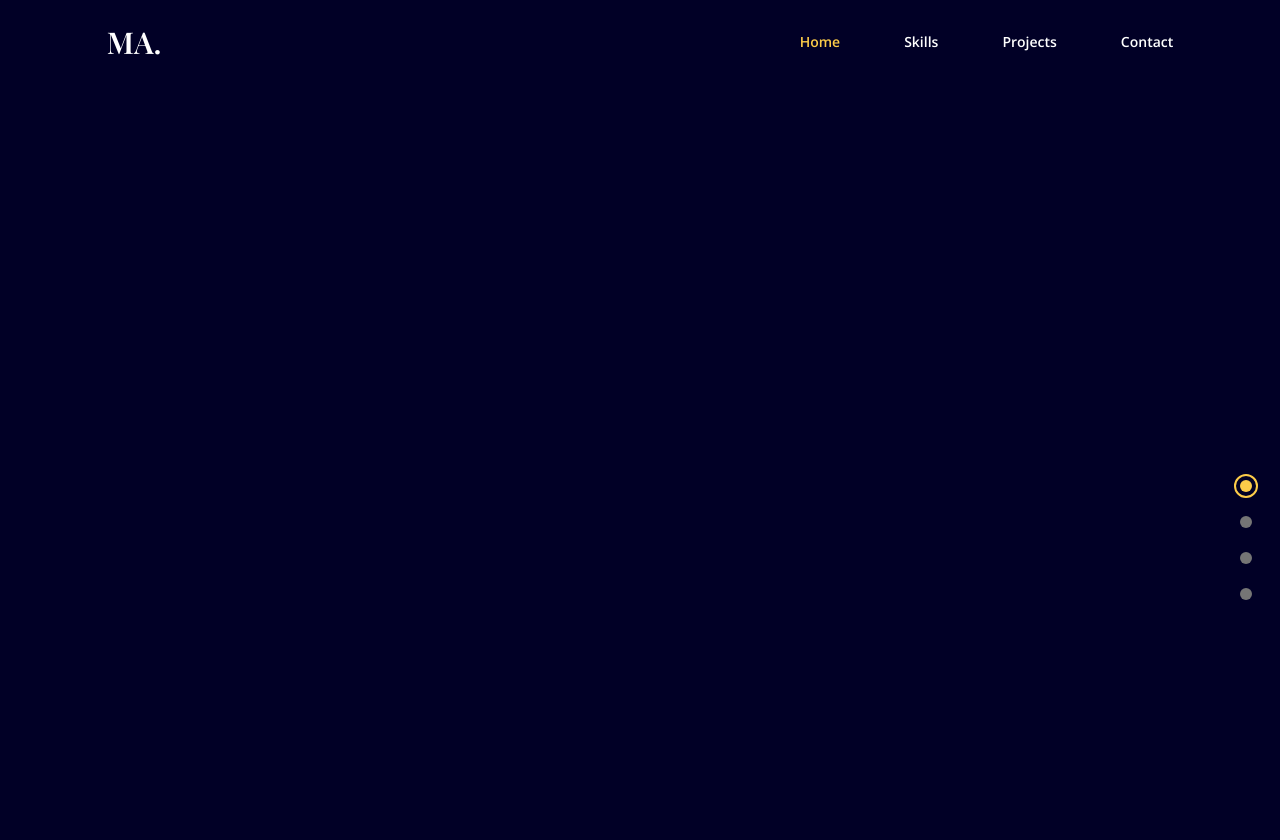
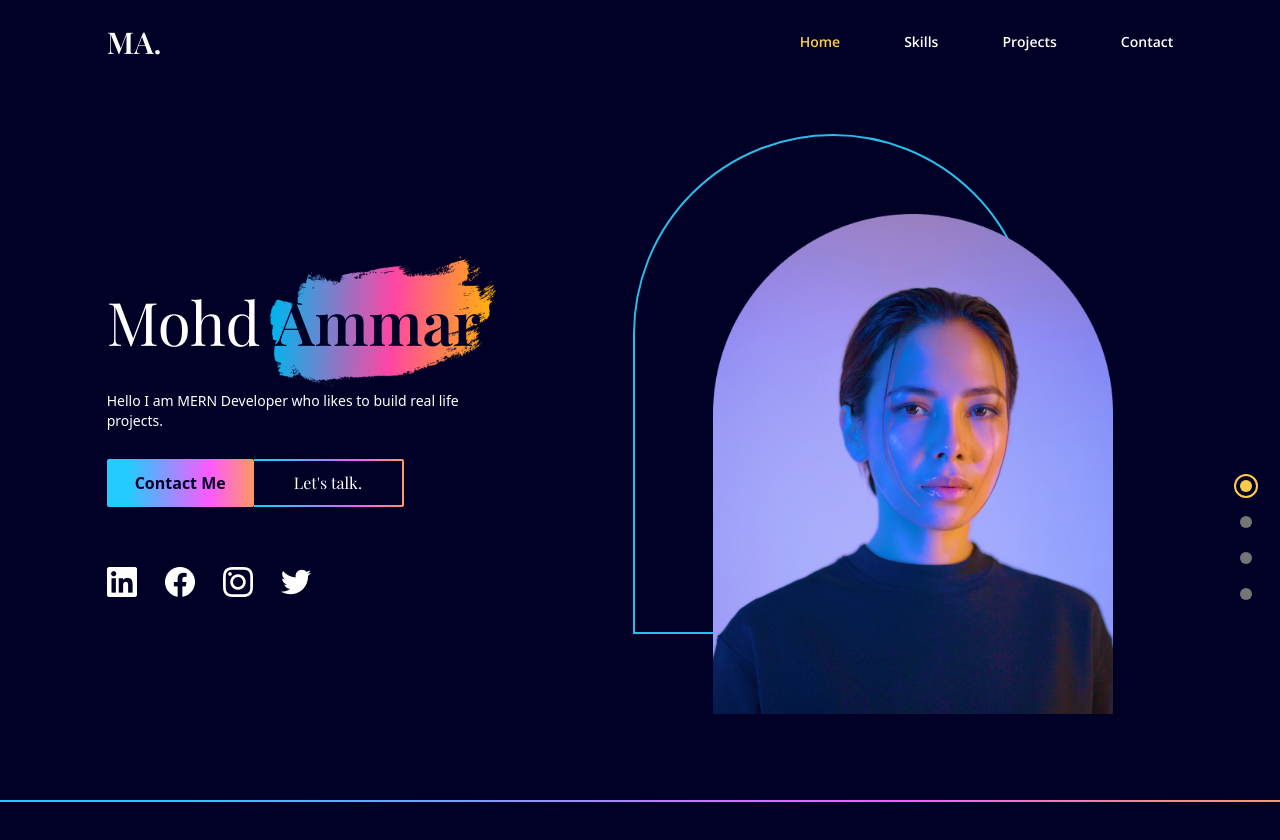
Before and after one commit to ammarkhan575/My-Portfolio, a React (Create React App) app: page / in a window 1280 px wide. Shown: the top 840 px of the page. Before the commit the page ends 800 px from the top, so only its background shows below. Built offline with nearby package versions, Linux system fonts and the light colour scheme.

Commit message:
completed Landing Page and LineGradient

```diff
--- a/src/App.js
+++ b/src/App.js
@@ -2,7 +2,9 @@
 import useMediaQuery from "./hooks/useMediaQuery";
 import Navbar from "./scenes/Navbar";
 import DotGroup from "./scenes/DotGroup";
-import Landing from "./scenes/Landing"
+import Landing from "./scenes/Landing";
+import LineGradient from './components/LineGradient';
+import MySkills from "./scenes/MySkills";
 
 function App() {
   const [isTopOfPage, setIsTopOfPage] = useState(true);
@@ -40,6 +42,10 @@
         )}
         <Landing setSelectedPage={setSelectedPage}/>
       </div>
+      <LineGradient/>
+      <div className="w-5/6 mx-auto md:h-full">
+        <MySkills/>
+      </div>
     </div>
   );
 }
--- /dev/null
+++ b/src/components/LineGradient.jsx
@@ -0,0 +1,7 @@
+
+
+const LineGradient = ({width="w-full"})=>{
+    return <div className={`h-0.5 ${width} bg-gradient-rainblue`}></div>
+}
+
+export default LineGradient;
--- /dev/null
+++ b/src/components/SocialMediaIcons.jsx
@@ -0,0 +1,47 @@
+import linkedIn from '../assets/linkedin.png';
+import facebook from '../assets/facebook.png';
+import instagram from '../assets/instagram.png';
+import twitter from '../assets/twitter.png';
+const SocialMediaIcons = () => {
+    return (
+        <div className="flex justify-center md:justify-start my-10 gap-7">
+            <a
+                href="https://www.linkedin.com/in/ammarkhan575"
+                target="_blank"
+                rel="noreferrer"
+                className="hover:opacity-50 transition duration-500"
+            >
+                <img src={linkedIn} alt="linkedin" />
+            </a>
+
+            <a
+                href="https://www.facebook.com/ammarkhan575"
+                target="_blank"
+                rel="noreferrer"
+                className="hover:opacity-50 transition duration-500"
+            >
+                <img src={facebook} alt="facebook" />
+            </a>
+
+            <a
+                href="https://www.instagram.com/mohdammar575"
+                target="_blank"
+                rel="noreferrer"
+                className="hover:opacity-50 transition duration-500"
+            >
+                <img src={instagram} alt="instagram" />
+            </a>
+
+            <a
+                href="https://www.x.com/mohdammar575"
+                target="_blank"
+                rel="noreferrer"
+                className="hover:opacity-50 transition duration-500"
+            >
+                <img src={twitter} alt="twitter" />
+            </a>
+        </div>
+    )
+}
+
+export default SocialMediaIcons;
--- a/src/scenes/Landing.jsx
+++ b/src/scenes/Landing.jsx
@@ -1,12 +1,91 @@
 import useMediaQuery from "../hooks/useMediaQuery";
-import {motion} from 'framer-motion'
+import SocialMediaIcons from '../components/SocialMediaIcons';
+import { motion } from 'framer-motion';
 import AnchorLink from "react-anchor-link-smooth-scroll";
+import profile from '../assets/profile-image.png';
 
-const Landing = ()=>{
+const Landing = ({ setSelectedPage }) => {
     const isAboveMediumScreens = useMediaQuery('(min-width:1060px)');
     return (
-        <section id="home" className="md:flex">
+        <section id="home" className="md:flex md:justify-between md:items-center md:h-full gap-16 py-10">
+            {/* IMAGE SECTION*/}
+            <div className="md:order-2 flex justify-center basis-3/5 z-10 mt-16 md:mt-32">
+                {isAboveMediumScreens ? (
+                    <div className="relative z-0 ml-20 before:absolute before:-top-20 before:-left-20 before:rounded-t-[400px] before:w-full before:max-w-[400px] before:h-full before:border-2 before:border-blue before:z-[-1]">
+                        <img src={profile} alt="profile" className="hover:filter hover:saturate-200 transition duration-500 z-10 w-full max-w-[400px]" />
+                    </div>
 
+                ) : (
+                    <img src={profile} alt="profile" className="hover:filter hover:saturate-200 transition duration-500 z-10 w-full max-w-[400px] md:max-w-[600px]" />
+                )}
+            </div>
+
+            {/* MAIN SECTION */}
+            <div className="z-30 basis-2/5 mt-12 md:mt-32 ">
+                <motion.div
+                    initial="hidden"
+                    whileInView="visible"
+                    viewport={{ once: true, }}
+                    transiton={{ duration: 0.5 }}
+                    variants={{
+                        hidden: { opacity: 0, x: -50 },
+                        visible: { opacity: 1, x: 0 }
+                    }}
+                >
+                    <p className="text-6xl font-playfair z-10 text-center md:text-start">
+                        Mohd {""}
+                        <span className="xs:relative xs:text-deep-blue xs:font-semibold z-20 xs:before:content-brush before:absolute before:-left-[25px] before:-top-[70px] before:z-[-1]"
+                        >
+                            Ammar
+                        </span>
+                    </p>
+                    <p className="mt-10 mb-7 text-sm text-center md:text-start">
+                        Hello I am MERN Developer who likes to build real life projects.
+                    </p>
+                </motion.div>
+
+                {/* CALL TO ACTION */}
+                <motion.div
+                    className="flex justify-center mt-5 md:justify-start"
+                    initial="hidden"
+                    whileInView="visible"
+                    viewport={{ once: true, }}
+                    transiton={{ delay: 0.2, duration: 0.2 }}
+                    variants={{
+                        hidden: { opacity: 0, x: -50 },
+                        visible: { opacity: 1, x: 0 }
+                    }}>
+                    <AnchorLink
+                        className="bg-gradient-rainblue text-deep-blue rounded-sm py-3 px-7 font-semibold hover:bg-blue hover:text-white transition duration-500"
+                        onClick={() => { setSelectedPage('contact') }}
+                        href="#contact">
+                        Contact Me
+                    </AnchorLink>
+
+                    <AnchorLink
+                        className="rounded-r-sm bg-gradient-rainblue py-0.5 pr-0.5"
+                        onClick={() => { setSelectedPage('contact') }}
+                        href="#contact">
+                        <div className="bg-deep-blue hover:text-red transition duration-500 w-full h-full flex items-center justify-center font-playfair px-10">
+                            Let's talk.
+                        </div>
+                    </AnchorLink>
+                </motion.div>
+
+                <motion.div
+                    className="flex justify-center mt-5 md:justify-start"
+                    initial="hidden"
+                    whileInView="visible"
+                    viewport={{ once: true, }}
+                    transiton={{ delay: 0.2, duration: 0.2 }}
+                    variants={{
+                        hidden: { opacity: 0, x: -50 },
+                        visible: { opacity: 1, x: 0 }
+                    }}>
+
+                    <SocialMediaIcons />
+                </motion.div>
+            </div>
         </section>
     )
 }
--- /dev/null
+++ b/src/scenes/MySkills.jsx
@@ -0,0 +1,9 @@
+
+
+const MySkills = ()=>{
+    return(<>
+
+    </>)
+}
+
+export default MySkills;
--- a/tailwind.config.js
+++ b/tailwind.config.js
@@ -33,11 +33,8 @@
     },
     screens: {
       xs: "480px",
-      ss: "620px",
       sm: "768px",
       md: "1060px",
-      lg: "1200px",
-      xl: "1700px",
     },
   },
   plugins: [],
```
